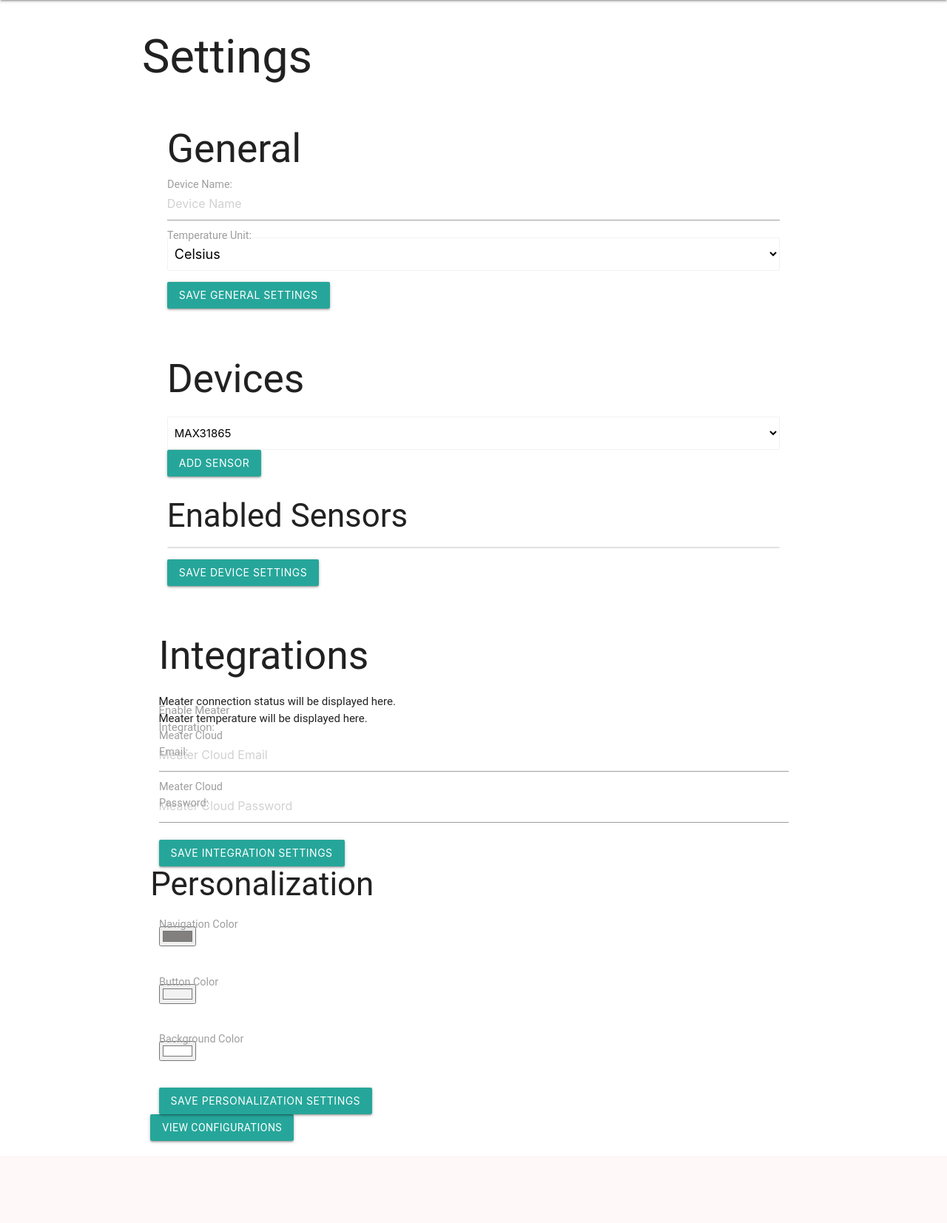
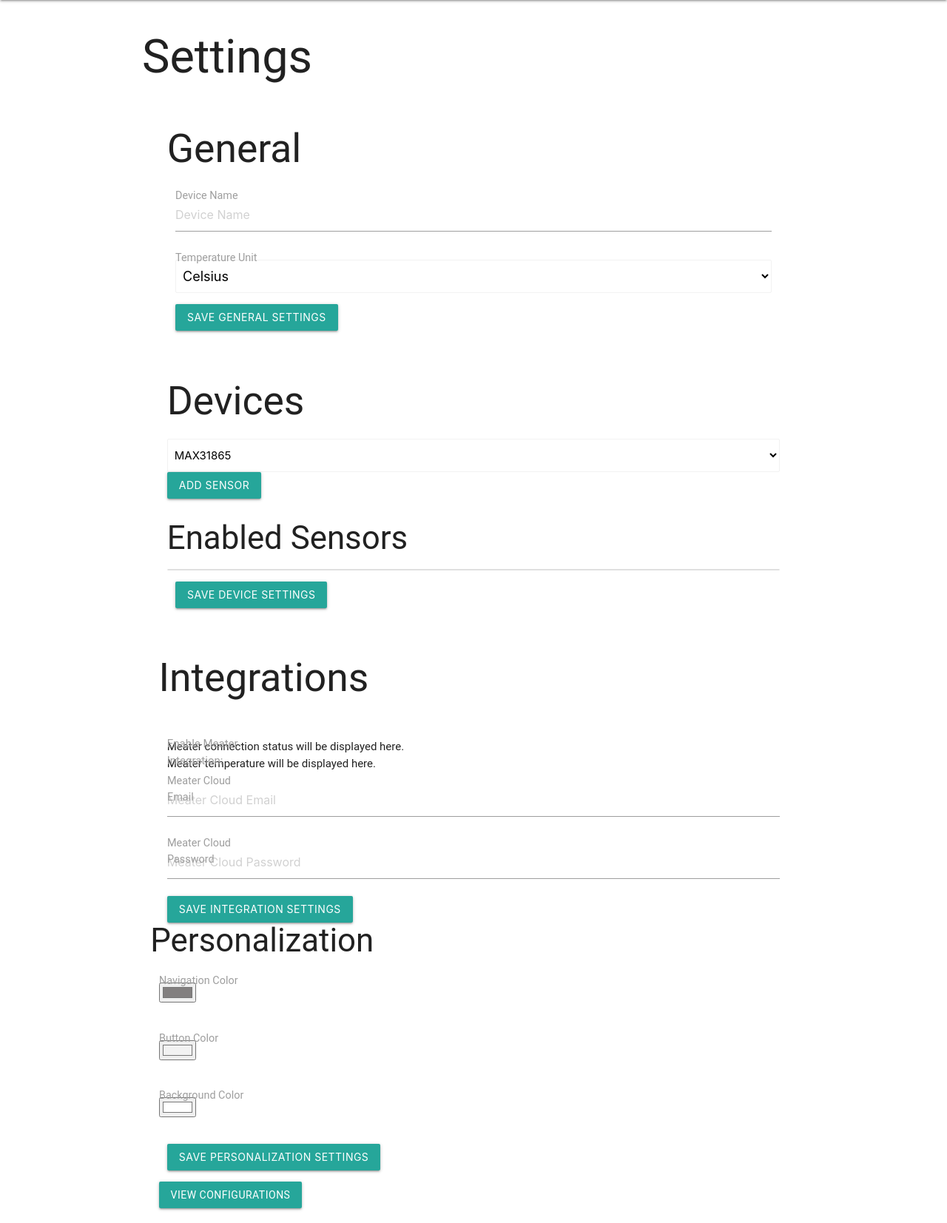
Before and after one commit to Killerphish/MasterPI, a Flask app: template templates/settings.html in a window 1280 px wide. Shown: the part 64-1717 px from the top of the page at 74% size. Before the commit the page ends 1609 px from the top, so only its background shows below. Run offline with Flask 3, Linux system fonts and the light colour scheme; the template is opened without the code that fills it, so the values that code supplies are empty.

Commit message:
spacing fixes

```diff
--- a/templates/settings.html
+++ b/templates/settings.html
@@ -38,18 +38,18 @@
                     <input type="hidden" name="csrf_token" value="{{ csrf_token }}">
                     <div id="general" class="col s12">
                         <h2>General</h2>
-                        <div class="input-field">
-                            <label for="device_name" class="active">Device Name:</label>
+                        <div class="input-field col s12">
                             <input type="text" id="device_name" name="device_name" value="{{ device_name }}" placeholder="Device Name">
+                            <label for="device_name" class="active">Device Name</label>
                         </div>
-                        <div class="input-field">
-                            <label for="temp_unit" class="active">Temperature Unit:</label>
+                        <div class="input-field col s12">
                             <select id="temp_unit" name="temp_unit" class="browser-default">
                                 <option value="C" {% if units.temperature == 'C' %}selected{% endif %}>Celsius</option>
                                 <option value="F" {% if units.temperature == 'F' %}selected{% endif %}>Fahrenheit</option>
                             </select>
+                            <label for="temp_unit" class="active">Temperature Unit</label>
                         </div>
-                        <div>
+                        <div class="col s12">
                             <button type="submit" class="btn waves-effect waves-light">Save General Settings</button>
                         </div>
                     </div>
@@ -87,13 +87,13 @@
                                 <form id="editSensorForm-{{ loop.index0 }}" method="POST" action="{{ url_for('save_sensor_settings') }}">
                                     <input type="hidden" name="csrf_token" value="{{ csrf_token }}">
                                     <input type="hidden" name="index" value="{{ loop.index0 }}">
-                                    <div class="input-field">
-                                        <label for="editSensorCsPin-{{ loop.index0 }}">CS Pin:</label>
+                                    <div class="input-field col s12">
                                         <input type="text" id="editSensorCsPin-{{ loop.index0 }}" name="cs_pin" value="{{ sensor.chip_select_pin }}">
+                                        <label for="editSensorCsPin-{{ loop.index0 }}" class="active">CS Pin</label>
                                     </div>
-                                    <div class="input-field">
-                                        <label for="editSensorLabel-{{ loop.index0 }}">Probe Label:</label>
+                                    <div class="input-field col s12">
                                         <input type="text" id="editSensorLabel-{{ loop.index0 }}" name="label" value="{{ sensor.label }}">
+                                        <label for="editSensorLabel-{{ loop.index0 }}" class="active">Probe Label</label>
                                     </div>
                                     <button type="submit" class="btn">Save</button>
                                     <button type="button" class="btn red modal-close">Cancel</button>
@@ -113,30 +113,31 @@
                                 </form>
                             </div>
                         </div>
-                        <div>
+                        <div class="col s12">
                             <button type="submit" class="btn waves-effect waves-light">Save Device Settings</button>
                         </div>
                     </div>
                     <div id="integrations" class="col s12">
                         <h2>Integrations</h2>
-                        <div class="input-field">
+                        <div class="input-field col s12">
                             <label for="meater_integration">Enable Meater Integration:</label>
                             <input type="checkbox" id="meater_integration" name="meater_integration">
                         </div>
-                        <div id="meaterStatus">Meater connection status will be displayed here.</div>
-                        <div id="meater-temp">Meater temperature will be displayed here.</div>
-                        <div class="input-field">
-                            <label for="meater_email">Meater Cloud Email:</label>
+                        <div id="meaterStatus" class="col s12">Meater connection status will be displayed here.</div>
+                        <div id="meater-temp" class="col s12">Meater temperature will be displayed here.</div>
+                        <div class="input-field col s12">
                             <input type="email" id="meater_email" name="meater_email" placeholder="Meater Cloud Email">
+                            <label for="meater_email" class="active">Meater Cloud Email</label>
                         </div>
-                        <div class="input-field">
-                            <label for="meater_password">Meater Cloud Password:</label>
+                        <div class="input-field col s12">
                             <input type="password" id="meater_password" name="meater_password" placeholder="Meater Cloud Password">
+                            <label for="meater_password" class="active">Meater Cloud Password</label>
                         </div>
-                        <div>
+                        <div class="col s12">
                             <button type="button" id="saveIntegrations" class="btn">Save Integration Settings</button>
                         </div>
                     </div>
+                </form>
                 <h3>Personalization</h3>
                 <form id="personalizationForm" class="col s12">
                     <div class="row">
@@ -157,12 +158,13 @@
                             <label for="backgroundColor" class="active">Background Color</label>
                         </div>
                     </div>
+                    <div class="col s12">
                         <button type="submit" class="btn waves-effect waves-light">Save Personalization Settings</button>
+                    </div>
                 </form>
-                    <div>
+                <div class="col s12">
                     <a href="{{ url_for('view_config') }}" target="_blank" class="btn">View Configurations</a>
                 </div>
-                </form>
             </div>
         </div>
     </div>
```
Lines whose indentation alone changed are shown as unchanged.
